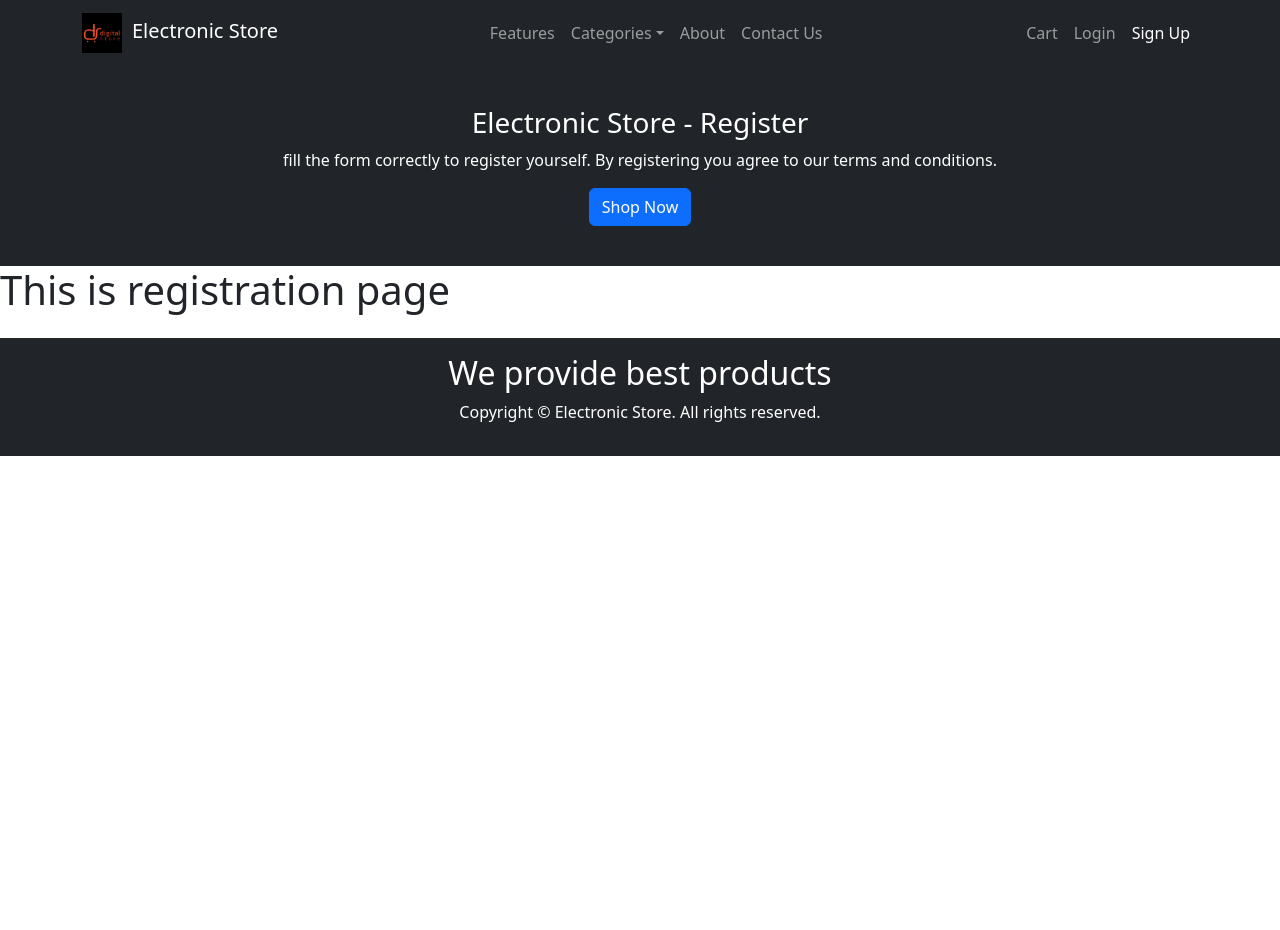
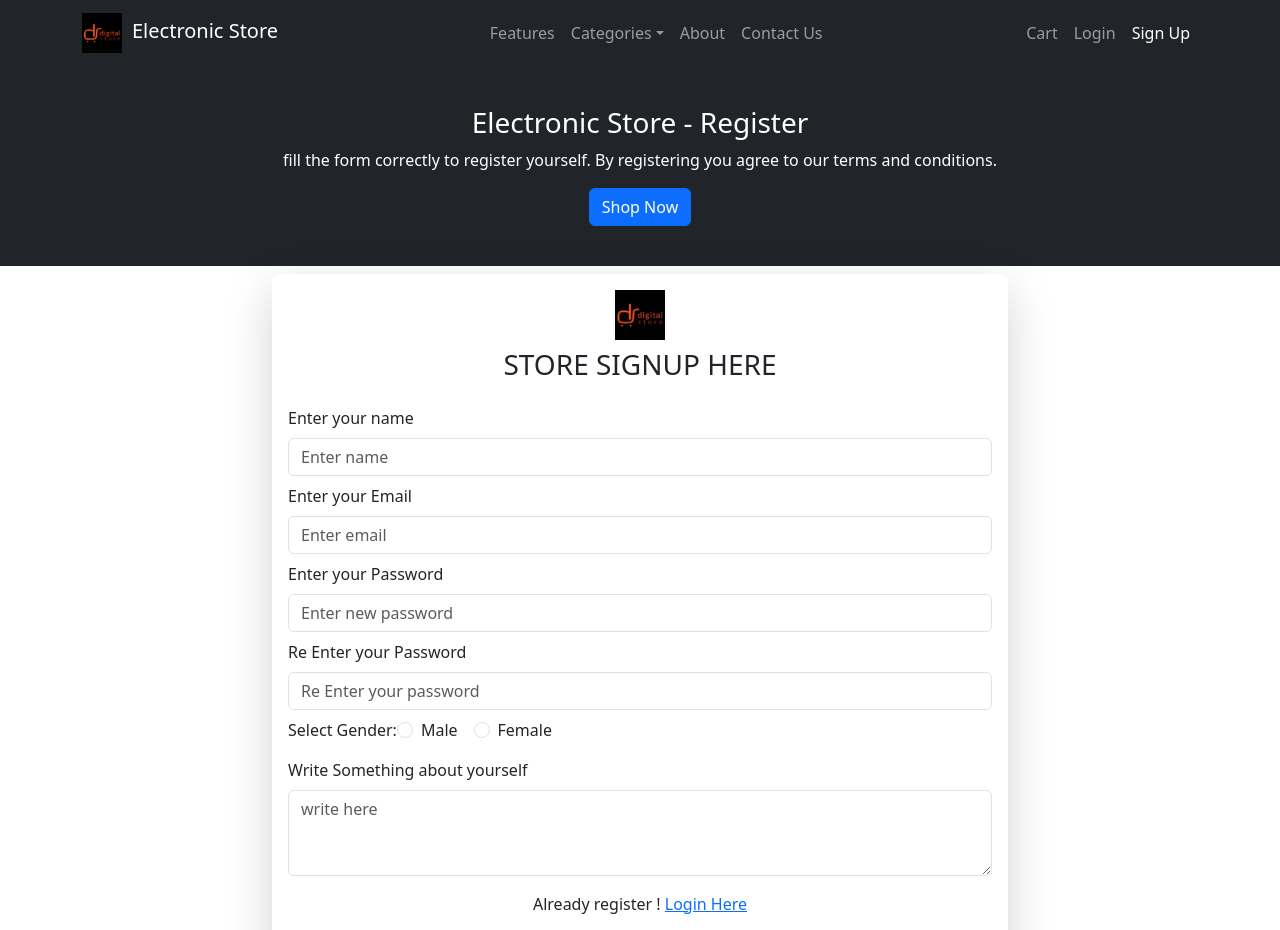
Before and after one commit to ronakvp1998/Ecommerce-Project-using-ReactJs, a React (Create React App) app in the folder ElectronicStoreFrontend/electronic_store/: page /register in a window 1280 px wide. Shown: the top 930 px of the page. Before the commit the page ends 800 px from the top, so only its background shows below. Built offline with nearby package versions, Linux system fonts and the light colour scheme.

Commit message:
signup page static design completed

```diff
--- a/ElectronicStoreFrontend/electronic_store/src/pages/register.jsx
+++ b/ElectronicStoreFrontend/electronic_store/src/pages/register.jsx
@@ -1,12 +1,104 @@
 import Base from "../components/Base";
+import { Container, Row, Col, Form } from "react-bootstrap";
+import { Card } from "react-bootstrap";
+import { Button } from "react-bootstrap";
+import logo from "../assets/logo.png";
 const Register = () => {
+  const RegisterForm = () => {
+    return (
+      <Container>
+        {/* grid system 12 grids */}
+        <Row>
+          <Col sm={{ span: 8, offset: 2 }}>
+            <Card className="my-2 border-0 shadow-lg">
+              <Card.Body>
+                <Container className="text-center mb-2">
+                  <img src={logo} alt="logo" width={50}></img>
+                </Container>
+                <h3 className="mb-4 text-center text-uppercase">
+                  Store Signup Here
+                </h3>
+                <Form>
+                  {/* name field */}
+                  <Form.Group className="mb-2" controlId="formName">
+                    <Form.Label>Enter your name</Form.Label>
+                    <Form.Control type="text" placeholder="Enter name" />
+                  </Form.Group>
+                  {/* email field */}
+                  <Form.Group className="mb-2" controlId="formEmail">
+                    <Form.Label>Enter your Email</Form.Label>
+                    <Form.Control type="email" placeholder="Enter email" />
+                  </Form.Group>
+                  {/* password field */}
+                  <Form.Group className="mb-2" controlId="formPassword">
+                    <Form.Label>Enter your Password</Form.Label>
+                    <Form.Control
+                      type="password"
+                      placeholder="Enter new password"
+                    />
+                  </Form.Group>
+                  <Form.Group className="mb-2" controlId="formConfirmPassword">
+                    <Form.Label>Re Enter your Password</Form.Label>
+                    <Form.Control
+                      type="password"
+                      placeholder="Re Enter your password"
+                    />
+                  </Form.Group>
+                  <Form.Group className="mb-2">
+                    <div>
+                      <Form.Label className="mb-2">Select Gender:</Form.Label>
+                      <Form.Check
+                        inline
+                        label="Male"
+                        name="gender"
+                        type={"radio"}
+                        id={`gender`}
+                      />
+                      <Form.Check
+                        inline
+                        name="gender"
+                        label="Female"
+                        type={"radio"}
+                        id={`gender`}
+                      />
+                    </div>
+                  </Form.Group>
+                  <Form.Group className="mb-3">
+                    <Form.Label>Write Something about yourself</Form.Label>
+                    <Form.Control
+                      as={"textarea"}
+                      rows="3"
+                      placeholder="write here"
+                    />
+                  </Form.Group>
+                </Form>
+                <Container className="text-center">
+                  <p className="text-center">
+                    Already register ! <a href="/login">Login Here</a>
+                  </p>
+                </Container>
+                <Container className="text-center">
+                  <Button className="text-uppercase" variant="success">
+                    Register
+                  </Button>
+                  <Button className="ms-2 text-uppercase" variant="danger">
+                    Reset
+                  </Button>
+                </Container>
+              </Card.Body>
+            </Card>
+          </Col>
+        </Row>
+      </Container>
+    );
+  };
   return (
     <Base
       title="Electronic Store - Register"
       description="fill the form correctly to register yourself. By registering you agree to our terms and conditions."
       buttonEnabled={true}
     >
-      <h1>This is registration page</h1>
+      {RegisterForm()}
     </Base>
   );
 };
```
